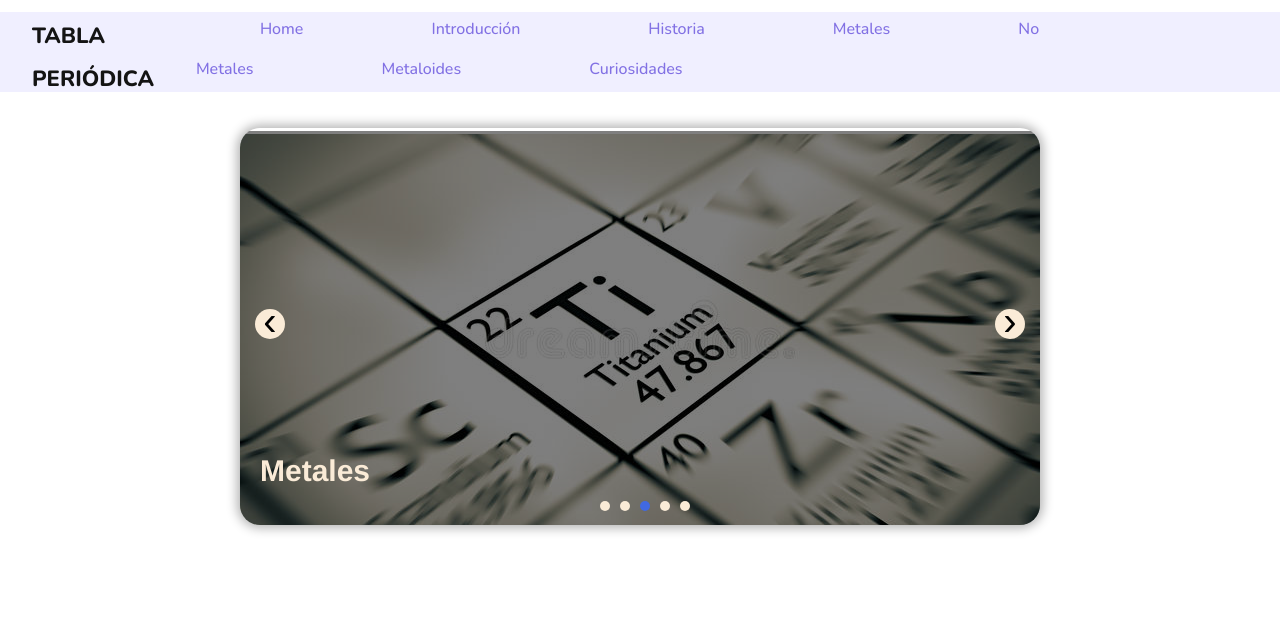
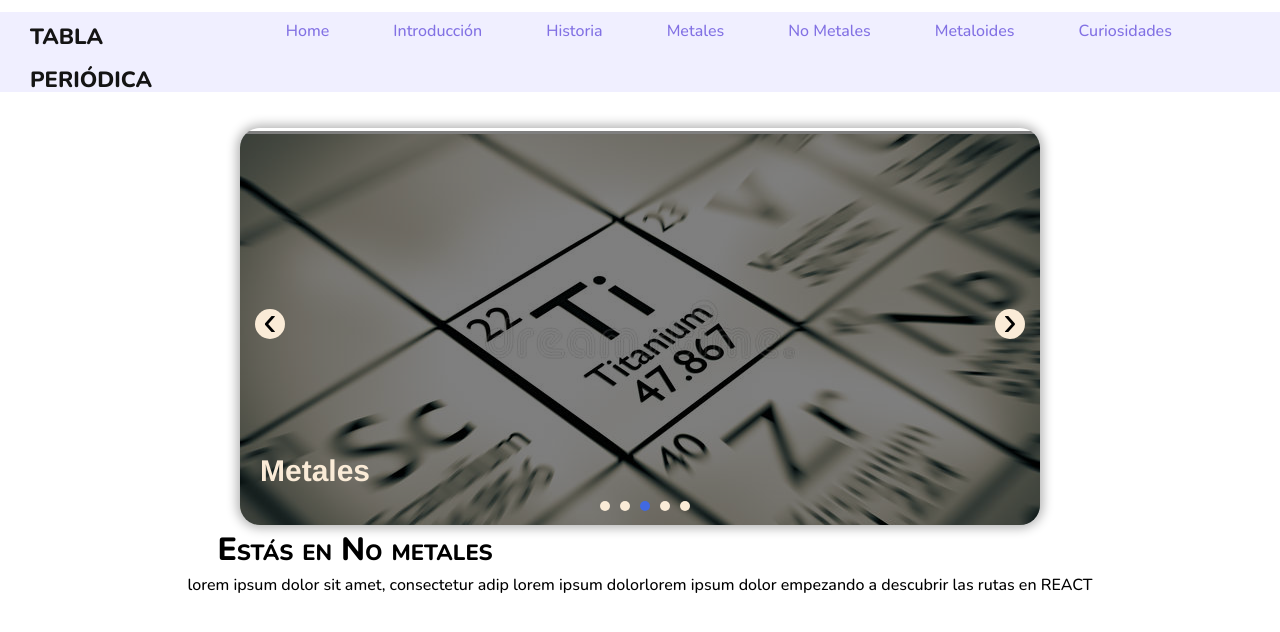
Before and after one commit to Amjel2022/tp2, a React (Create React App) app: page /noMetales in a window 1280 px wide. Shown: the top 632 px of the page. Built offline with nearby package versions, Linux system fonts and the light colour scheme.

Commit message:
Agregado de paginas y rutas/ intento de layout/ correccion CSS navbar/ menu anda bien hasta ahora

```diff
--- a/package.json
+++ b/package.json
@@ -9,6 +9,7 @@
     "react": "^18.2.0",
     "react-dom": "^18.2.0",
     "react-icons": "^4.7.1",
+    "react-router-dom": "^6.6.2",
     "react-scripts": "5.0.1",
     "remixicon": "^2.5.0",
     "web-vitals": "^2.1.4"
--- a/src/App.js
+++ b/src/App.js
@@ -2,16 +2,36 @@ import "./App.css";
 import Carousel from "./componentes/Carousel";
 import { fotosCarousel } from "./componentes/Data";
 import Navbar from "./componentes/Navbar";
+import {Routes, Route} from "react-router-dom";
+
+
+import Home from "./paginas/Home";
+import Introduccion from "./paginas/Introduccion";
+import Historia from "./paginas/Historia";
+import Metales from "./paginas/Metales";
+import NoMetales from "./paginas/NoMetales";
+import Metaloides from "./paginas/Metaloides";
+import Curiosidades from "./paginas/Curiosidades";
 
 
 function App() {
   return (
     <div className="App">
 
+      {/* Barra de Navegación - Navbar */}
       <Navbar />
-       {/* Carousel */}
+      {/* Carousel */}
       <Carousel Carousel={fotosCarousel} />
-
+      {/* Rutas de la App */}
+      <Routes>
+          <Route path="/" element={<Home />} />
+          <Route path="introduccion" element={<Introduccion />} />
+          <Route path="historia" element={<Historia />} />
+          <Route path="metales" element={<Metales />} />
+          <Route path="noMetales" element={<NoMetales />} />
+          <Route path="metaloides" element={<Metaloides />} />
+          <Route path="curiosidades" element={<Curiosidades />} />
+      </Routes>
     </div>
   );
 }
--- a/src/componentes/Navbar.js
+++ b/src/componentes/Navbar.js
@@ -1,6 +1,7 @@
 import "../styles/Navbar.css";
 import 'remixicon/fonts/remixicon.css';
 
+import { Link } from "react-router-dom";
 import { useRef } from "react";
 
 function Navbar() {
@@ -15,13 +16,13 @@ function Navbar() {
             <h1>tabla periódica</h1>
 
             <nav ref={navRef}>
-                <a href="/#">Home</a>
-                <a href="./paginas/Introduccion.js">Introducción</a>
-                <a href="/#">Historia</a>
-                <a href="/#">Metales</a>
-                <a href="/#">No Metales</a>
-                <a href="/#">Metaloides</a>
-                <a href="/#">Curiosidades</a>
+                <Link to="/" className="links">Home</Link>
+                <Link to="/introduccion" className= "links" >Introducción</Link>
+                <Link to="/historia" className= "links" >Historia</Link>
+                <Link to="/metales" className= "links" >Metales</Link>
+                <Link to="/NoMetales" className= "links" >No Metales</Link>
+                <Link to="/metaloides" className= "links" >Metaloides</Link>
+                <Link to="/curiosidades" className= "links" >Curiosidades</Link>
 
                 <button className="nav-btn nav-close-btn" onClick={showNavbar}>
                     <i className="ri-close-circle-line"></i>
--- a/src/index.js
+++ b/src/index.js
@@ -2,11 +2,13 @@ import React from 'react';
 import ReactDOM from 'react-dom/client';
 
 import App from './App';
-
+import { BrowserRouter } from "react-router-dom";
 
 const root = ReactDOM.createRoot(document.getElementById('root'));
 root.render(
   <React.StrictMode>
-    <App />
+    <BrowserRouter>
+      <App />
+    </BrowserRouter>
   </React.StrictMode>
 );
--- a/src/paginas/Curiosidades.js
+++ b/src/paginas/Curiosidades.js
@@ -0,0 +1,5 @@
+export default function Curiosidades () {
+    return (
+        <h1>Estás en Curiosidades</h1>
+    )
+}
--- a/src/paginas/Historia.js
+++ b/src/paginas/Historia.js
@@ -0,0 +1,5 @@
+export default function Historia () {
+    return (
+        <h1>Estás en Historia</h1>
+    )
+}
--- /dev/null
+++ b/src/paginas/Home.js
@@ -0,0 +1,5 @@
+export default function Home () {
+    return (
+        <h1>Estás en la Home</h1>
+    )
+}
--- a/src/paginas/Metales.js
+++ b/src/paginas/Metales.js
@@ -0,0 +1,5 @@
+export default function Metales () {
+    return (
+        <h1>Estás en  metales</h1>
+    )
+}
--- a/src/paginas/Metaloides.js
+++ b/src/paginas/Metaloides.js
@@ -0,0 +1,5 @@
+export default function Metaloides () {
+    return (
+        <h1>Estás en Metaloides</h1>
+    )
+}
--- /dev/null
+++ b/src/paginas/NoMetales.js
@@ -0,0 +1,11 @@
+export default function NoMetales () {
+    return (
+        <div className="contenido">
+
+            <h1>Estás en No metales</h1>
+            <p>lorem ipsum dolor sit amet, consectetur adip lorem ipsum dolorlorem ipsum dolor
+            empezando a descubrir las rutas en REACT
+            </p>
+        </div>
+    )
+}
--- a/src/styles/Navbar.css
+++ b/src/styles/Navbar.css
@@ -20,18 +20,18 @@ header {
     align-items: center;
     justify-content: space-between;
     height: 80px;
-    padding: 0 2rem;
+    padding: 0 2 rem;
     background-color: var(--blanco_secundario);
     color: var(--negro);
 }
 
-nav a {
-    margin: 0 4rem;
+nav .links {
+    margin: 1rem 2rem;
     color: var(--lila);
     text-decoration: none;
 }
 
-nav a:hover {
+nav .links:hover {
     color: var(--lila_secundario);
 }
 
@@ -49,6 +49,7 @@ header .nav-btn {
 
 h1 {
     padding-right: 20px;
+    padding-left: 30px;
     font-variant: small-caps;
 }
 
```
Also changed, not shown: src/paginas/No metales.js (deleted), 1 other file (tests, documents, lock files or other folders).
